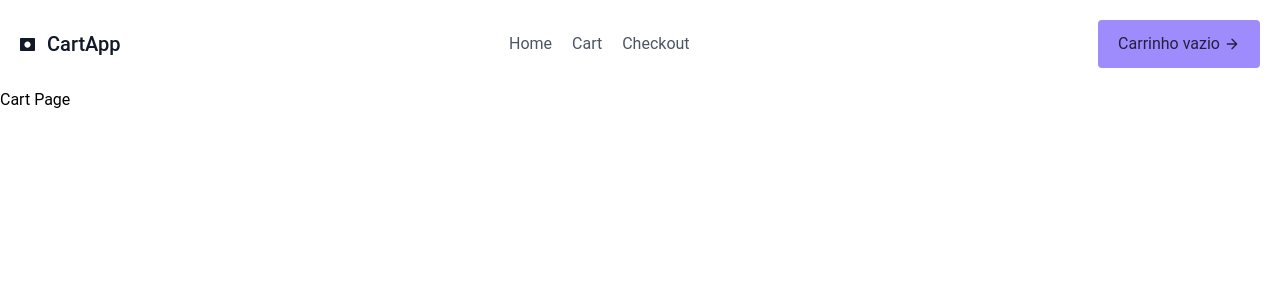
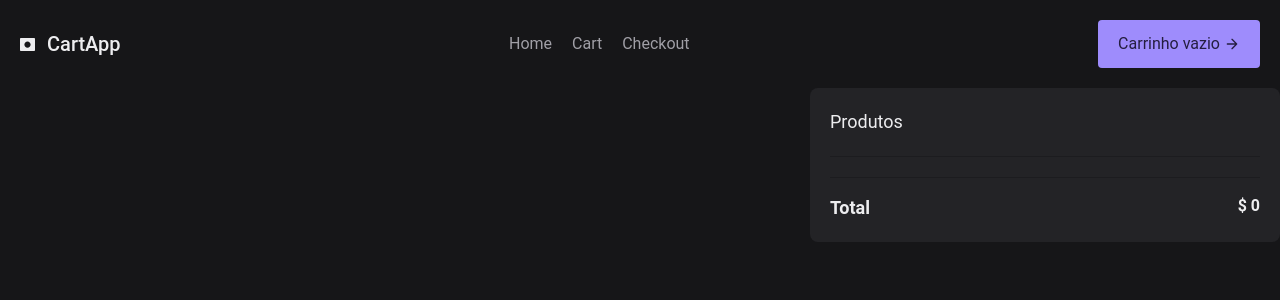
Before and after one commit to alysonvilela/shopping-cart-react, a React (Vite) app: page /cart in a window 1280 px wide. Shown: the top 300 px of the page. Built offline with nearby package versions, Linux system fonts and the light colour scheme.

Commit message:
feat(Cart): Add cart page

```diff
--- a/src/App.jsx
+++ b/src/App.jsx
@@ -1,4 +1,4 @@
-import { createContext, useState } from "react";
+import { createContext, useState, useCallback } from "react";
 import logo from "./logo.svg";
 import { Checkout } from "./pages/Checkout";
 import { Cart } from "./pages/Cart";
@@ -8,17 +8,33 @@ import { Layout } from "./components/Layout";
 import { Routes, Route, Outlet } from "react-router-dom";
 
 export const BuyContext = createContext({});
+const selectedProductsIds = new Set();
 
 function App() {
   const [count, setCount] = useState(0);
   const [cartItems, setCartItems] = useState([]);
+  const [productList, setProductList] = useState([]);
+
+  const handleSelect = useCallback(
+    (id, isSelected) => {
+      if (isSelected) {
+        selectedProductsIds.delete(id);
+      } else selectedProductsIds.add(id);
+
+      const arr = Array.from(selectedProductsIds);
+      setCartItems(arr);
+    },
+    [setCartItems]
+  );
 
   return (
-    <BuyContext.Provider value={{ cartItems, setCartItems }}>
+    <BuyContext.Provider
+      value={{ cartItems, setCartItems, productList, setProductList }}
+    >
       <Routes>
         <Route path="/" element={<Layout />}>
-          <Route index element={<Home />} />
-          <Route path="cart" element={<Cart />} />
+          <Route index element={<Home handleSelect={handleSelect} setArr={selectedProductsIds}/>} />
+          <Route path="cart" element={<Cart handleSelect={handleSelect} />} />
           <Route path="checkout" element={<Checkout />} />
           <Route path="*" element={<NotFound />} />
         </Route>
--- a/src/components/Header/index.jsx
+++ b/src/components/Header/index.jsx
@@ -1,9 +1,10 @@
-import { Link } from "react-router-dom";
+import { Link, useNavigate } from "react-router-dom";
 
 export const Header = ({cart}) => {
+const navigate = useNavigate();
 const cartQuantity = cart.length
     return (
-      <header class="text-gray-600 body-font">
+      <header class="text-secondary-11 body-font">
         <div class="container mx-auto flex flex-wrap p-5 flex-row items-center justify-between">
           <a class="flex title-font font-medium items-center text-gray-900 mb-4 md:mb-0">
             <svg
@@ -12,6 +13,7 @@ const cartQuantity = cart.length
               viewBox="0 0 15 15"
               fill="none"
               xmlns="http://www.w3.org/2000/svg"
+              className="text-secondary-12"
             >
               <path
                 d="M1 1C0.447715 1 0 1.44772 0 2V13C0 13.5523 0.447715 14 1 14H14C14.5523 14 15 13.5523 15 13V2C15 1.44772 14.5523 1 14 1H1ZM7.5 10.625C9.22589 10.625 10.625 9.22589 10.625 7.5C10.625 5.77411 9.22589 4.375 7.5 4.375C5.77411 4.375 4.375 5.77411 4.375 7.5C4.375 9.22589 5.77411 10.625 7.5 10.625Z"
@@ -20,20 +22,20 @@ const cartQuantity = cart.length
                 clip-rule="evenodd"
               ></path>
             </svg>
-            <span class="ml-3 text-xl">CartApp</span>
+            <span class="ml-3 text-xl text-secondary-12">CartApp</span>
           </a>
           <nav class="hidden sm:flex flex-wrap items-center text-base justify-center">
-            <a class="mr-5 hover:text-gray-900">
+            <a class="mr-5 hover:text-secondary-12">
               <Link to="/">Home</Link>
             </a>
-            <a class="mr-5 hover:text-gray-900">
+            <a class="mr-5 hover:text-secondary-12">
               <Link to="/cart">Cart</Link>
             </a>
-            <a class="mr-5 hover:text-gray-900">
+            <a class="mr-5 hover:text-secondary-12">
               <Link to="/checkout">Checkout</Link>
             </a>
           </nav>
-          <button class="inline-flex items-center bg-primary-11 text-primary-3 border-0 py-3 px-5 focus:outline-none hover:bg-primary-10 rounded text-base mt-0">
+          <button onClick={() => navigate('/cart')} class="inline-flex items-center bg-primary-11 text-primary-3 border-0 py-3 px-5 focus:outline-none hover:bg-primary-10 rounded text-base mt-0">
             {cartQuantity > 0 ? `${cartQuantity} Itens no carrinho` : "Carrinho vazio"}
             <svg
               fill="none"
--- a/src/components/Layout/index.jsx
+++ b/src/components/Layout/index.jsx
@@ -3,13 +3,13 @@ import { Outlet } from "react-router-dom";
 import { BuyContext } from "../../App";
 import { Header } from "../Header";
 
-export const Layout = (children) => {
+export const Layout = () => {
   const {cartItems} = useContext(BuyContext)
 
   return (
     <>
       <Header cart={cartItems} />
-      <body>
+      <body className="text-secondary-11">
         <Outlet />
       </body>
     </>
--- a/src/index.css
+++ b/src/index.css
@@ -3,12 +3,18 @@
 @tailwind utilities;
 @tailwind variants;
 
-/* body {
+html {
+  background-color: hsl(246 6.0% 9.0%);
+  color: hsl(253 4.0% 63.7%);
+}
+
+body {
   -webkit-font-smoothing: antialiased;
   -moz-osx-font-smoothing: grayscale;
+
 }
 
 code {
   font-family: source-code-pro, Menlo, Monaco, Consolas, 'Courier New',
     monospace;
-} */
+}
--- a/src/pages/Cart/index.jsx
+++ b/src/pages/Cart/index.jsx
@@ -1,7 +1,72 @@
-export const Cart = () => {
-    return (
-        <div>
-            Cart Page
+import { BuyContext } from "../../App";
+import { useContext } from "react";
+
+export const Cart = ({ handleSelect }) => {
+  const { productList, cartItems } = useContext(BuyContext);
+
+  const cartProducts = productList
+    .filter((g) => cartItems.includes(g.id))
+    .map((g) => g);
+
+  const prices = cartProducts.map((i) => Number(i.price));
+  const sum = prices.reduce((pv, cv) => pv + cv, 0);
+
+  return (
+    <section className="container mx-auto grid grid-cols-8 gap-4">
+      <div className="items col-span-5">
+        <div className="container flex flex-col mx-auto items-center justify-center">
+          <ul className="flex flex-col w-full">
+            {cartProducts?.map(({ product, pic, price, id }) => (
+              <li className="border-secondary-3 flex flex-row mb-4">
+                <div className="shadow select-none bg-secondary-2 rounded-lg flex flex-1 items-center p-4">
+                  <div className="flex flex-col h-10 justify-center items-center mr-4">
+                    <a href="#" className="block relative">
+                      <img
+                        alt={product}
+                        src={pic}
+                        className="mx-auto object-cover rounded-full h-10 w-10 "
+                      />
+                    </a>
+                  </div>
+                  <div className="flex-1 pl-1 md:mr-16">
+                    <div className="font-medium">{product}</div>
+                    <div className="text-sm">$ {price}</div>
+                  </div>
+                  <button
+                    className="text-xs text-red-500 underline"
+                    onClick={() => handleSelect(id, true)}
+                  >
+                    Remover
+                  </button>
+                </div>
+              </li>
+            ))}
+          </ul>
         </div>
-    )
-}
+      </div>
+      <div className="summary-wrapper col-span-3">
+        <article className="summary p-5 w-full bg-secondary-3 rounded-lg max-h-fit">
+          <ul>
+            <li className="items">
+              <h2 className="text-secondary-12 mb-5 text-lg">Produtos</h2>
+              <div className="border-t border-secondary-2 mb-4" />
+              <ul className="text-secondary-11 mb-5">
+                {cartProducts?.map(({ product, price }) => (
+                  <li className="flex flex-row justify-between w-full">
+                    <h3 className="uppercase text-sm">{product}</h3>
+                    <span className="block text-sm">$ {price}</span>
+                  </li>
+                ))}
+              </ul>
+            </li>
+            <div className="border-t border-secondary-2 mb-4" />
+            <li className="total text-secondary-12 flex justify-between">
+              <h2 className="text-lg font-bold">Total</h2>
+              <span className="block font-bold">$ {sum}</span>
+            </li>
+          </ul>
+        </article>
+      </div>
+    </section>
+  );
+};
--- a/src/pages/Checkout/index.jsx
+++ b/src/pages/Checkout/index.jsx
@@ -1,4 +1,9 @@
+import { useContext } from "react"
+import { BuyContext } from "../../App"
+
 export const Checkout = () => {
+    const {productList, cartItems} = useContext(BuyContext)
+
     return (
         <div>
             Checkout Page
--- a/src/pages/Home/index.jsx
+++ b/src/pages/Home/index.jsx
@@ -2,52 +2,36 @@ import axios from "axios";
 import { useState, useEffect, useCallback, useContext } from "react";
 import { BuyContext } from "../../App";
 
-const selectedProductsIds = new Set();
-
-export const Home = () => {
-  const [data, setData] = useState();
-  const [selectedItems, setSelectedItems] = useState([]);
-  const {setCartItems} = useContext(BuyContext)
+export const Home = ({handleSelect, setArr}) => {
+  const { setCartItems, setProductList, productList } = useContext(BuyContext);
 
   useEffect(() => {
     (async () => {
       const { data } = await axios.get(
         "https://61bd023ad8542f0017824ad2.mockapi.io/api/fin/product"
       );
-      console.log(data);
-      setData(data);
+      setProductList(data);
     })();
   }, []);
 
-  const handleSelect = useCallback(
-    (id, isSelected) => {
-      if (isSelected) {
-        selectedProductsIds.delete(id);
-      } else selectedProductsIds.add(id);
-
-      const arr = Array.from(selectedProductsIds);
-      setCartItems(arr);
-    },
-    [setCartItems]
-  );
-
   return (
-    <section className="text-gray-600 body-font">
+    <section className="body-font">
       <div className="container px-5 py-24 mx-auto">
         <div className="flex flex-wrap -m-4">
-          {data?.map(({ id, pic, product, price }) => {
-            const isSelected = selectedProductsIds.has(id);
+          {productList?.map(({ id, pic, product, price }) => {
+            const isSelected = setArr.has(id);
             return (
               <div className="lg:w-1/4 md:w-1/2 p-4 w-full" key={id}>
-                <a className="block relative h-48 rounded overflow-hidden">
+                <a className="block relative h-48 rounded-t-lg overflow-hidden">
                   <img
                     alt="ecommerce"
                     className="object-cover object-center w-full h-full block"
                     src={pic}
                   />
                 </a>
-                <div className="my-4">
-                  <h2 className="text-gray-900 title-font text-lg font-medium flex-wrap-reverse">
+                <article className="bg-secondary-2 p-4 rounded-b-lg">
+                  <div className="mb-4">
+                    <h2 className="text-secondary-12 title-font text-lg font-medium flex-wrap-reverse">
                       {product}
                     </h2>
                     <p className="mt-1"> $ {price} </p>
@@ -56,12 +40,13 @@ export const Home = () => {
                     onClick={() => handleSelect(id, isSelected)}
                     className={`flex items-center justify-center ${
                       isSelected
-                      ? " bg-red-500 hover:bg-red-400 text-red-100"
-                      : "bg-primary-11 hover:bg-primary-10 text-primary-3"
+                        ? " bg-red-500 hover:bg-red-400 text-red-200"
+                        : "bg-primary-3 hover:bg-primary-4 text-primary-11"
                     } border-0 text-lg py-3 w-full focus:outline-none rounded mt-0`}
                   >
                     {isSelected ? "Remover" : "Comprar"}
                   </button>
+                </article>
               </div>
             );
           })}
```
Lines whose indentation alone changed are shown as unchanged.
